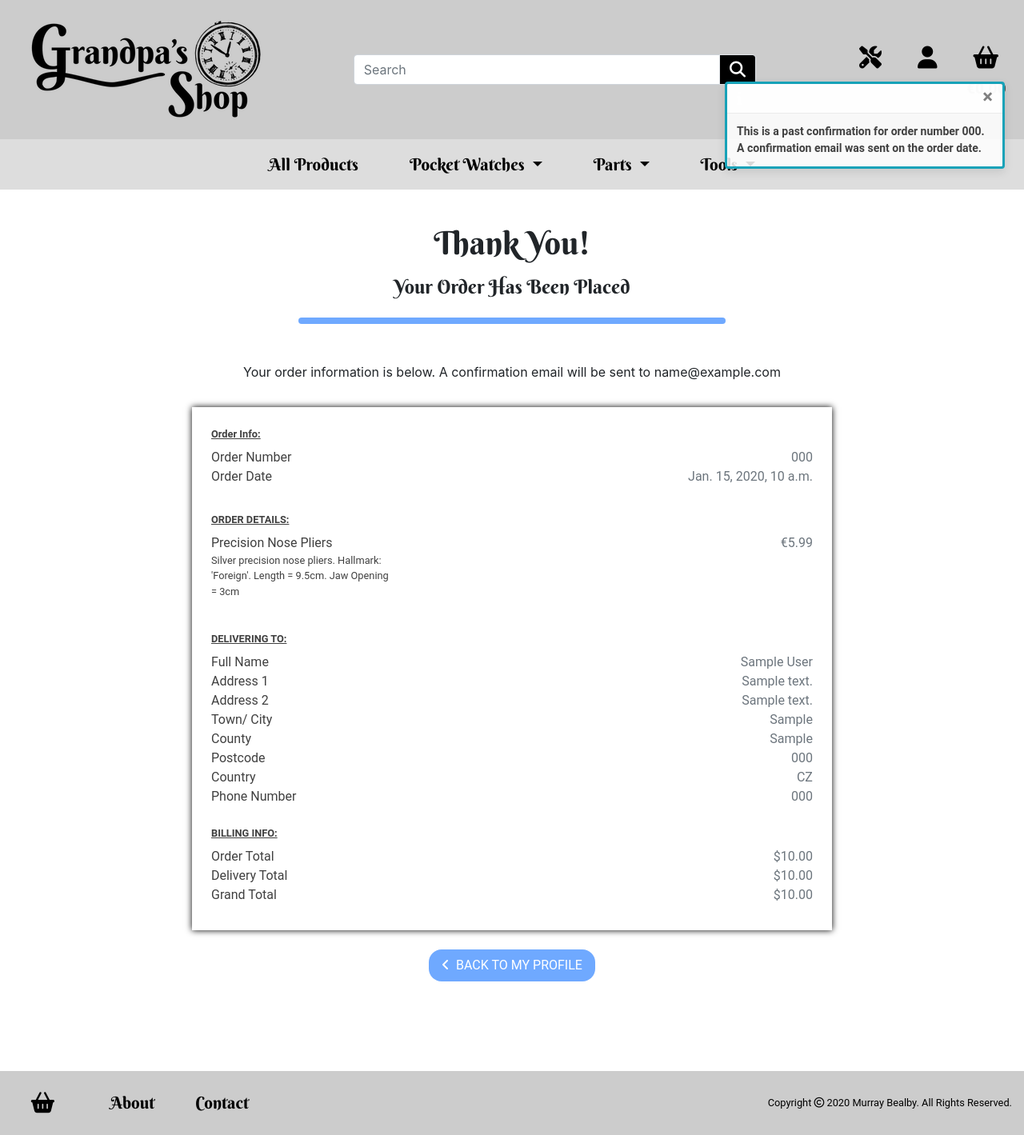
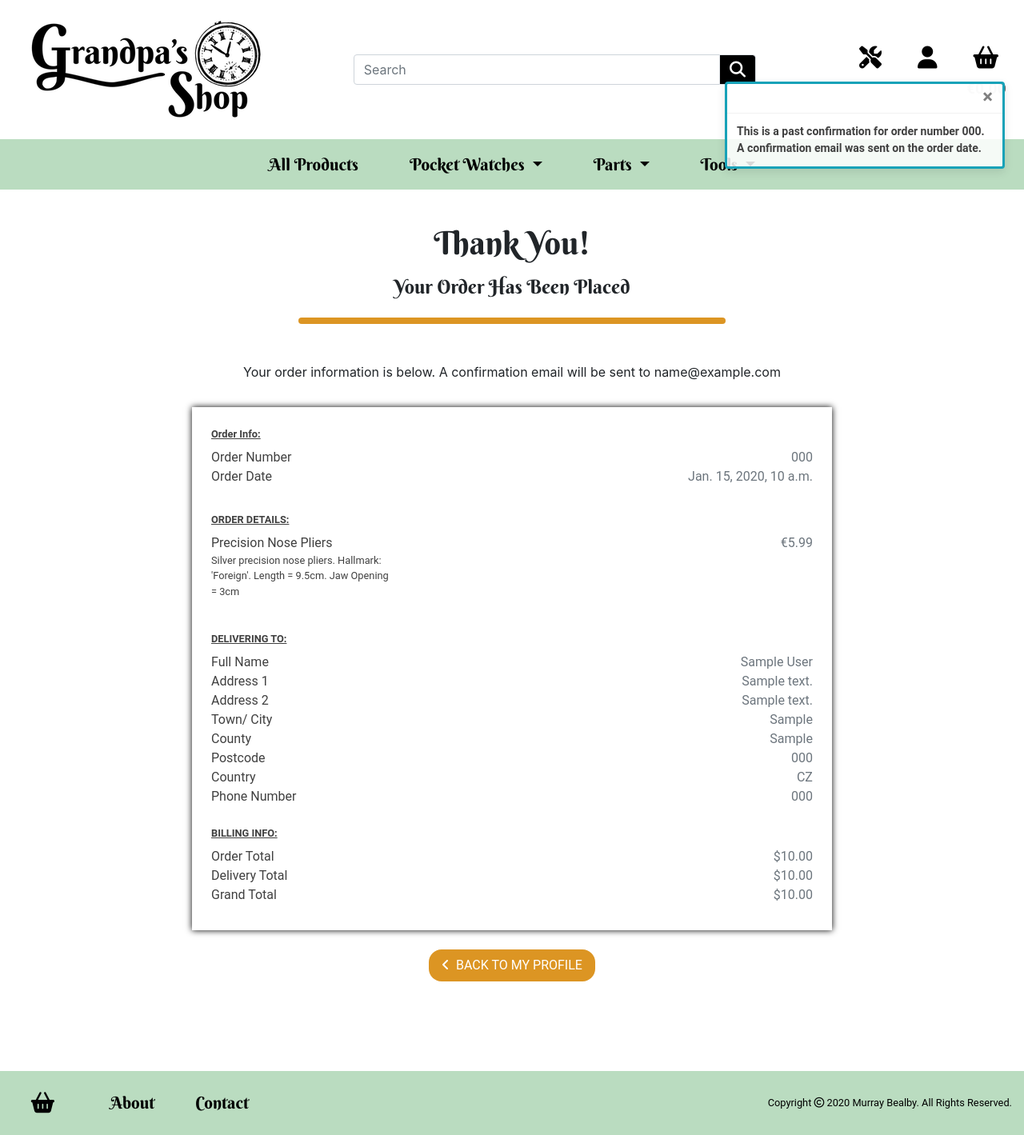
Before and after one commit to Bealby/grandpas-pocket-watch-shop, a Django app: page /profile/order_history/000 in a window 1280 px wide. Shown: the whole page at 80% size. Run offline with Django 3.2, Linux system fonts and the light colour scheme; a user stored in the database is signed in; data comes from the database, SQL or seed files in the repository; tables that the repository leaves empty hold one stand-in row (values such as "Sample post"); some libraries are stand-ins or nearby versions.

Commit message:
Changed Navbar color top/bottom and footer. Chnaged color divider and buttons

```diff
--- a/static/css/base.css
+++ b/static/css/base.css
@@ -40,17 +40,17 @@ body{
 /*-----NAVIGATION BAR-----*/
 
 #topnav{
-    background-color: rgb(204, 204, 204, 1);
+    background-color: rgb(255, 255, 255, 1);
     color:rgb(0, 0, 0, 1);
 }
 
 .footernav{
-    background-color: rgb(204, 204, 204, 1);
+    background-color: rgb(186, 220, 192, 1);
     color:rgb(0, 0, 0, 1);
 }
 
 #botnav{
-    background-color: rgb(221, 221, 221, 1);
+    background-color: rgb(186, 220, 192, 1);
     color:rgb(0, 0, 0, 1);
 }
 
@@ -120,7 +120,7 @@ body{
 }
 
 .basket-total-sm{
-    color:rgb(111, 169, 255, 1);
+    color:rgb(220, 149, 35, 1);
     font-family: 'Roboto', sans-serif !important;
     font-size:1rem;
     padding-right:0.7rem;
@@ -169,7 +169,7 @@ body{
 
 .map-border {
 	border: 0.2rem solid;
-	color: rgb(111, 169, 255, 1);
+	color: rgb(220, 149, 35, 1);
 }
 
 .map {
@@ -193,7 +193,7 @@ body{
 
 .blue-divider{
     width:50%;
-    border-top: 0.5rem solid rgb(111, 169, 255, 1);
+    border-top: 0.5rem solid rgb(220, 149, 35, 1);
     border-radius: 0.3rem;
 }
 
@@ -222,7 +222,7 @@ body{
 }
 
 .hover-overlay-text a{
-    background-color: rgb(111, 169, 255, 1) !important;
+    background-color: rgb(220, 149, 35, 1) !important;
     font-family: 'Roboto', sans-serif !important;
     color:rgb(255, 255, 255, 1) !important;
     font-weight:900 !important;
@@ -241,11 +241,11 @@ body{
     animation:blinkingText 1.2s infinite;
 }
 @keyframes blinkingText{
-    0%{     color:rgb(111, 169, 255, 1);    }
-    49%{    color:rgb(111, 169, 255, 1); }
+    0%{     color: rgb(220, 149, 35, 1);    }
+    49%{    color: rgb(220, 149, 35, 1); }
     60%{    color: transparent; }
     99%{    color:transparent;  }
-    100%{   color:rgb(111, 169, 255, 1);    }
+    100%{   color: rgb(220, 149, 35, 1);    }
 }
 
 /*-----HOVER OVERLAY FEATURE - INDEX.HTML-----*/
@@ -286,13 +286,13 @@ body{
 .btn-black:hover,
 .btn-black:active,
 .btn-black:focus {
-    background-color:rgb(111, 169, 255, 1) !important;
+    background-color: rgb(220, 149, 35, 0.6) !important;
 }
 
 .nav-link:hover,
 .nav-link:active,
 .nav-link:focus {
-    color:rgb(111, 169, 255, 1) !important;
+    color: rgb(220, 149, 35, 0.6) !important;
 }
 
 /*-----BLACK BUTTON LINK-----*/
@@ -313,17 +313,17 @@ body{
 
 .btn-default{
     color:rgb(255, 255, 255, 1) !important;
-    background-color:rgb(111, 169, 255, 1) !important;
+    background-color: rgb(220, 149, 35, 1) !important;
     font-family: 'Roboto', sans-serif !important;
     font-size: 1rem !important;
-    border:rgb(111, 169, 255, 1) !important;
+    border: rgb(220, 149, 35, 1) !important;
     border-radius: 1rem !important;
 }
 
 .btn-default:hover,
 .btn-default:focus{
     color:rgb(255, 255, 255, 1) !important;
-    background-color:rgb(111, 169, 255, 0.6) !important;
+    background-color: rgb(220, 149, 35, 0.6) !important;
     transform: scale(1.1) !important;
 }
 
@@ -466,7 +466,7 @@ select option[value=""]{
 .fa-tools:hover,
 .fa-user:hover,
 .fa-shopping-basket:hover{
-    color:rgb(111, 169, 255, 1) !important;
+    color: rgb(220, 149, 35, 0.6) !important;
 }
 
 .fa-trash-alt{
```
